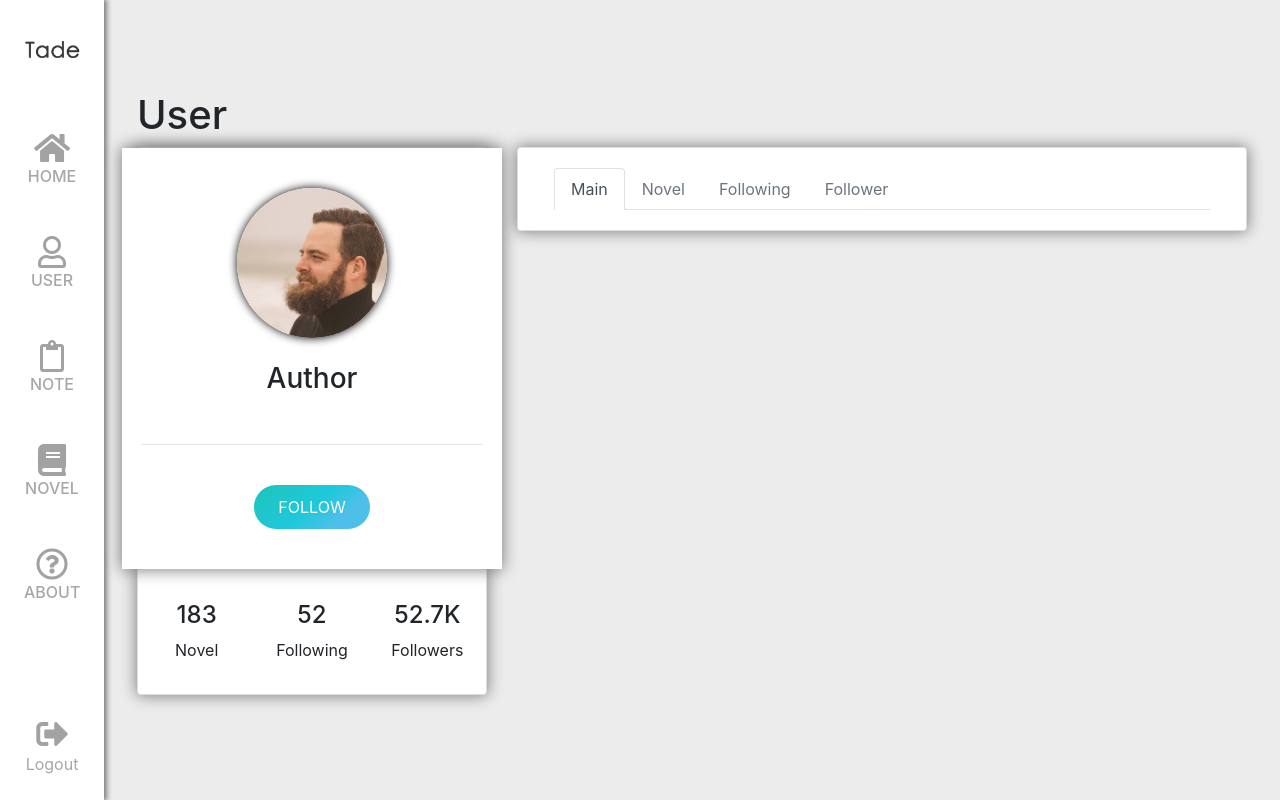
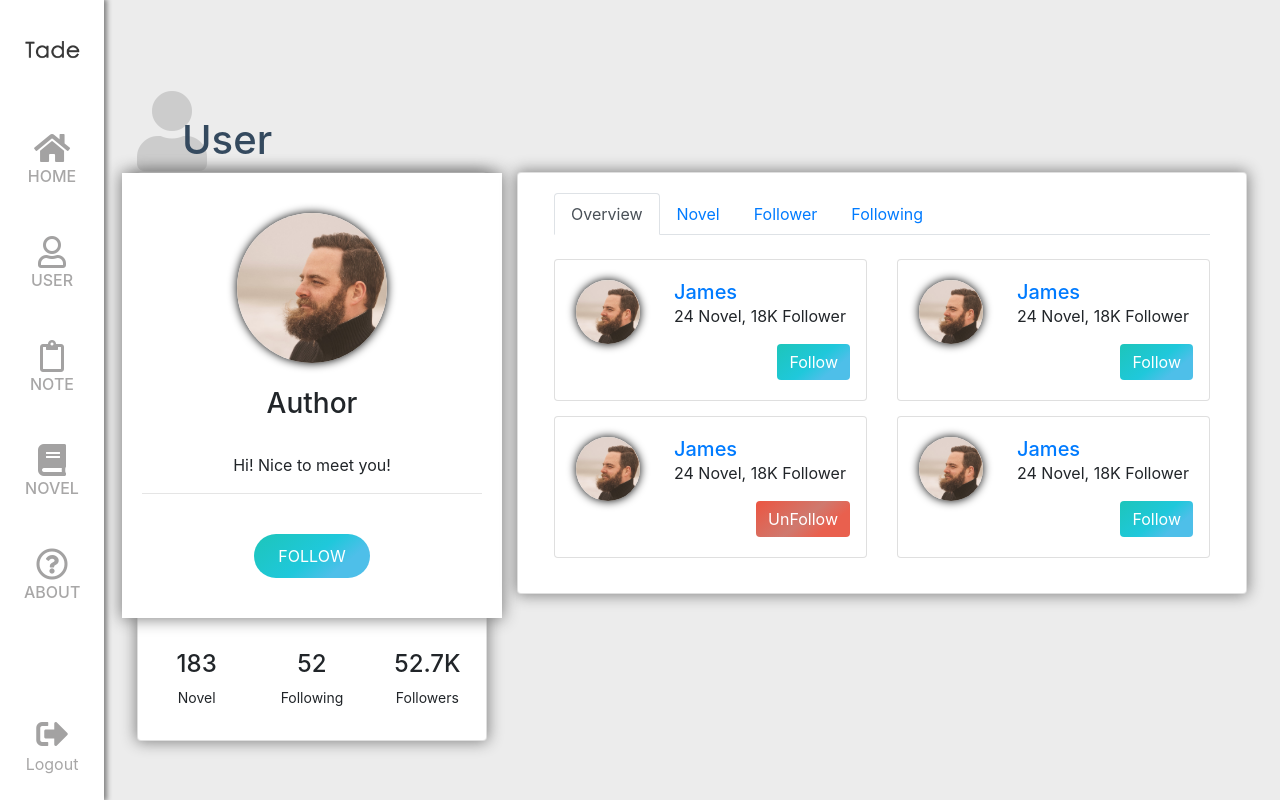
Before and after one commit to kyechan99/Tade, a Node server app: page /profile in a window 1280 px wide. Run offline with Node 20, Linux system fonts and the light colour scheme; some libraries are stand-ins or nearby versions.

Commit message:
[profile page] - overview

```diff
--- a/public/css/profile.css
+++ b/public/css/profile.css
@@ -10,20 +10,22 @@ html {
         padding-top : 0;
         padding-left: 1rem;
         padding-right: 1rem;
+    }
+    .card.card-shadow {
         box-shadow: 0 0 15px 1px gray;
     }
-    #profile .profile-card {
+    #profile-left .profile-card {
         box-shadow: 0 0 15px 1px gray;
     }
 }
 
 @media(max-width:992px){
-    #profile{
+    #profile-left{
         padding:0;
     }
 }
 
-#profile .profile-card {
+#profile-left .profile-card {
     padding-top:2.5rem;
     padding-bottom:2.5rem;
     margin-left: -2rem;
@@ -33,28 +35,58 @@ html {
     text-align: center;
 }
 
-#profile .profile-img {
+#profile-left .profile-img {
   object-fit: cover;
   width:150px;
   height:150px;
   box-shadow: 0px 0px 10px rgba(0,0,0,1);
 }
 
-#profile a {
+#profile-left a {
     padding: 10px 24px 10px 24px;
     border-radius:50px;
 }
 
-#profile a.btn {
+.btn-follow {
     border: 0;
     background: linear-gradient(141deg, #1dc5ba 0%, #1fc8db 51%, #4ebfe9 75%);
 }
 
-#profile .info-card {
+.btn-unfollow {
+    border: 0;
+    background: linear-gradient(141deg, #ec5541 0%, #cf796e 51%, #e9604e 75%);
+}
+
+#profile-left .info-card {
     padding-top:2rem;
     padding-bottom:1rem;
 }
 
-#profile .info-card h4 p {
+#profile-left .info-card h4 p {
     margin-bottom: 0;
 }
+
+#profile-left .info-card p {
+    font-size:14px;
+}
+#profile-right .card.card-novel {
+    margin-bottom : 15px;
+}
+
+#profile-right .profile-img {
+    object-fit: cover;
+    margin: 0 auto;
+    position: flex;
+    width: 4rem;
+	height: 4rem;
+    box-shadow: 0px 0px 10px rgba(0,0,0,1);
+}
+
+#profile-right .card-body.card-user-profile {
+    padding-left: 0;
+    padding-right: 0;
+}
+
+#profile-right .card-body.card-user-profile h5 {
+    margin-bottom: 0;
+}
--- a/views/business/profile.jade
+++ b/views/business/profile.jade
@@ -5,47 +5,96 @@ block _css
 
 block _content
   .container
-    h1 User
-    .row
-      .col-lg-4#profile
-        .card
+    h1
+      i.fas.fa-user.fa-2x(style='color:#CCCCCC; position:absolute; z-index:-1; ')
+      div(style='margin-left:45px; padding-top:25px; color:#34495E;') User
+    .row()
+      .col-lg-4#profile-left
+        .card.card-shadow
           .card-body.profile-card(style="background:white")
             img.profile-img.rounded-circle(src="img/profile.jpg", alt="")
             br
             br
             h3 Author
             br
+            p Hi! Nice to meet you!
             hr
             br
-            a.btn.btn-info(href="") FOLLOW
+            a.btn.btn-info.btn-follow(href="") FOLLOW
             br
           .row.info-card
-            .col-md-4
-              h4
-                p.text-center 183
-              p.text-center Novel
-            .col-md-4
-              h4
-                p.text-center 52
-              p.text-center Following
-            .col-md-4
-              h4
-                p.text-center 52.7K
-              p.text-center Followers
-      .col-lg-8
-        .card
+            .col-md-4.text-center
+              h4 183
+              p Novel
+            .col-md-4.text-center
+              h4 52
+              p Following
+            .col-md-4.text-center
+              h4 52.7K
+              p Followers
+      .col-lg-8#profile-right
+        .card.card-shadow
           .card-body
-            ul.nav.nav-tabs
-              li.nav-item
-                a.nav-link.active(href='#') Main
-              li.nav-item
-                a.nav-link.disabled(href='#') Novel
-              li.nav-item
-                a.nav-link.disabled(href='#') Following
-              li.nav-item
-                a.nav-link.disabled(href='#') Follower
-
-
-
+            nav
+                #nav-tab.nav.nav-tabs(role='tablist')
+                  a#nav-main-tab.nav-item.nav-link.active(data-toggle='tab', href='#nav-main', role='tab', aria-controls='nav-main', aria-selected='true') Overview
+                  a#nav-novel-tab.nav-item.nav-link(data-toggle='tab', href='#nav-novel', role='tab', aria-controls='nav-novel', aria-selected='false') Novel
+                  a#nav-follower-tab.nav-item.nav-link(data-toggle='tab', href='#nav-follower', role='tab', aria-controls='nav-follower', aria-selected='false') Follower
+                  a#nav-following-tab.nav-item.nav-link(data-toggle='tab', href='#nav-following', role='tab', aria-controls='nav-following', aria-selected='false') Following
+            br
+            #nav-tabContent.tab-content
+              #nav-main.tab-pane.fade.show.active(role='tabpanel', aria-labelledby='nav-main-tab')
+                .row
+                  .col-sm-6
+                    .card.card-novel
+                      .card-body.card-user-profile
+                        .row
+                          .col-sm-4.text-center
+                            img.profile-img.rounded-circle(src="img/profile.jpg", alt="")
+                          .col-sm-8
+                            h5.card-title
+                              a(href='#', title='James', data-toggle='popover', data-placement='top', data-trigger='hover', data-content='sadfsadf') James
+                            p.card-text 24 Novel, 18K Follower
+                            a.btn.btn-primary.float-right.btn-follow(href='#') Follow
+                  .col-sm-6
+                    .card.card-novel
+                      .card-body.card-user-profile
+                        .row
+                          .col-sm-4.text-center
+                            img.profile-img.rounded-circle(src="img/profile.jpg", alt="")
+                          .col-sm-8
+                            h5.card-title
+                              a(href='#', title='James', data-toggle='popover', data-placement='top', data-trigger='hover', data-content='sadfsadf') James
+                            p.card-text 24 Novel, 18K Follower
+                            a.btn.btn-primary.float-right.btn-follow(href='#') Follow
+                  .col-sm-6
+                    .card.card-novel
+                      .card-body.card-user-profile
+                        .row
+                          .col-sm-4.text-center
+                            img.profile-img.rounded-circle(src="img/profile.jpg", alt="")
+                          .col-sm-8
+                            h5.card-title
+                              a(href='#', title='James', data-toggle='popover', data-placement='top', data-trigger='hover', data-content='sadfsadf') James
+                            p.card-text 24 Novel, 18K Follower
+                            a.btn.btn-primary.float-right.btn-unfollow(href='#') UnFollow
+                  .col-sm-6
+                    .card.card-novel
+                      .card-body.card-user-profile
+                        .row
+                          .col-sm-4.text-center
+                            img.profile-img.rounded-circle(src="img/profile.jpg", alt="")
+                          .col-sm-8
+                            h5.card-title
+                              a(href='#', title='James', data-toggle='popover', data-placement='top', data-trigger='hover', data-content='sadfsadf') James
+                            p.card-text 24 Novel, 18K Follower
+                            a.btn.btn-primary.float-right.btn-follow(href='#') Follow
+              #nav-novel.tab-pane.fade(role='tabpanel', aria-labelledby='nav-novel-tab') ddd
+              #nav-follower.tab-pane.fade(role='tabpanel', aria-labelledby='nav-follower-tab') aa
+              #nav-following.tab-pane.fade(role='tabpanel', aria-labelledby='nav-following-tab') xcczxcxzxc
 
 block _js
+  script.
+    $(document).ready(function(){
+        $('[data-toggle="popover"]').popover();
+    });
```
